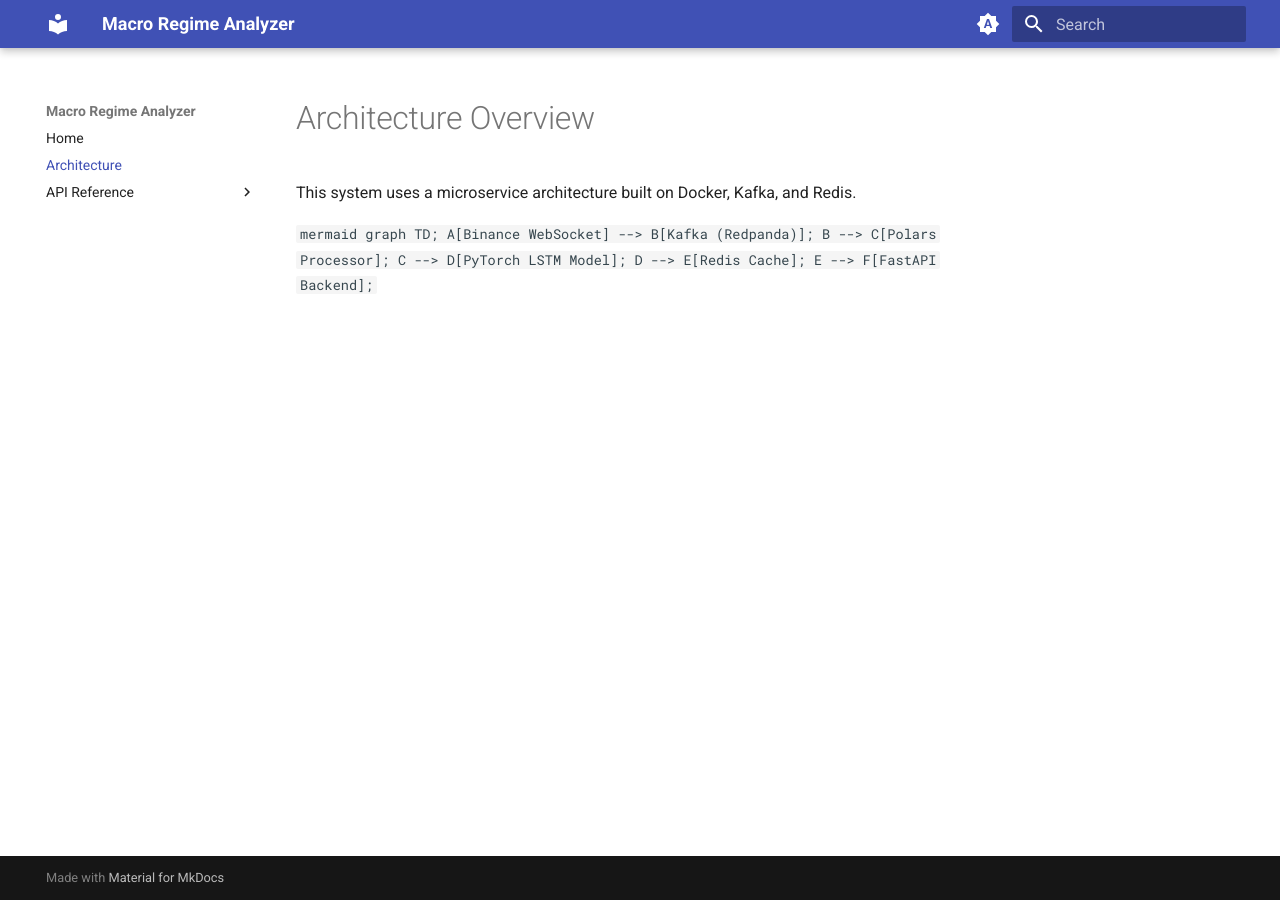
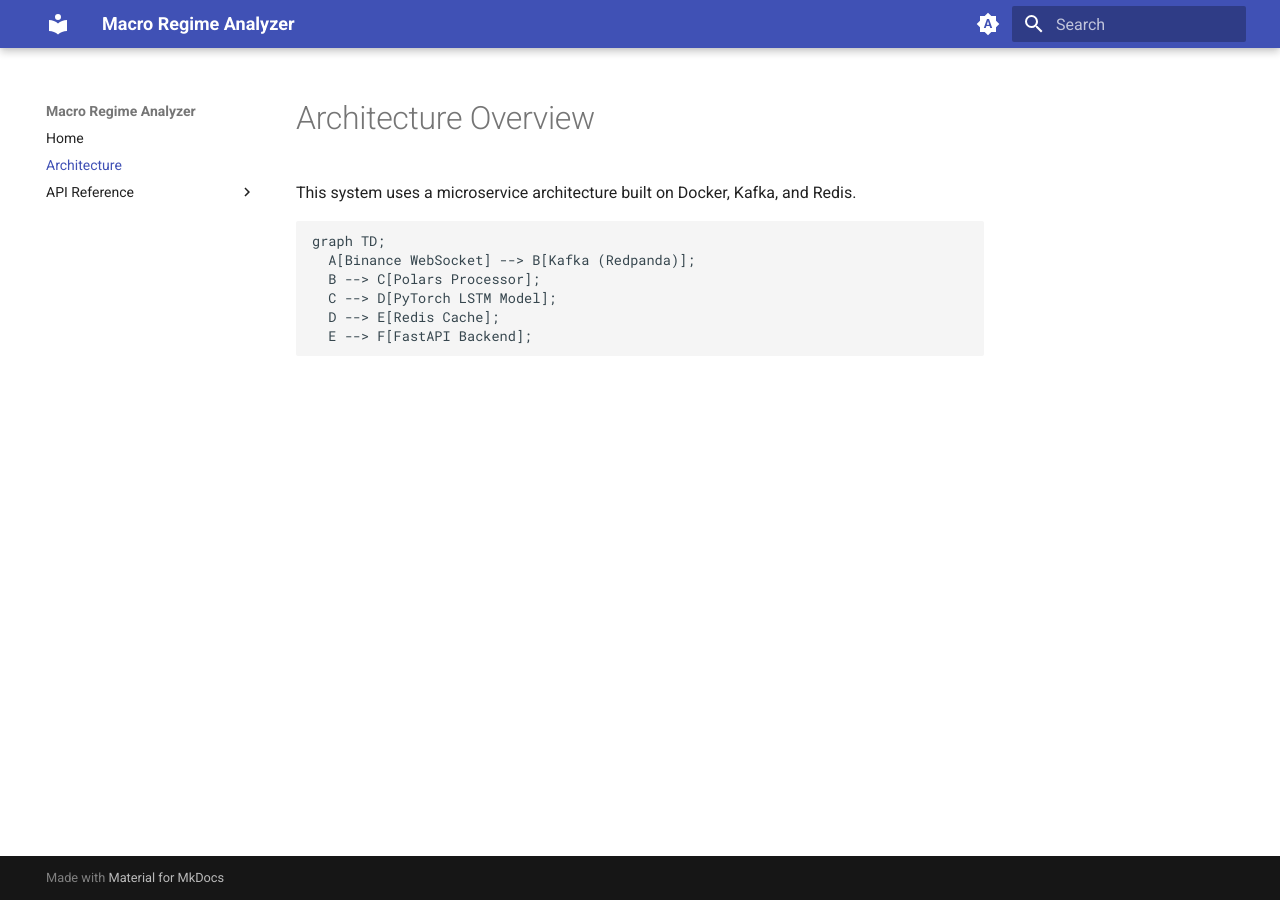
Before and after one commit to AI-Autistic-Intelligence/macro-regime-analyzer, an MkDocs documentation site: the page built from docs/architecture.md, in a window 1280 px wide. Built offline with MkDocs 1.6.1 and Material for MkDocs 9.7.7, drawn with Linux system fonts in a browser that asks for light colours.

Commit message:
docs(architecture): fix mermaid graph rendering syntax

````diff
--- a/docs/architecture.md
+++ b/docs/architecture.md
@@ -2,11 +2,11 @@
 
 This system uses a microservice architecture built on Docker, Kafka, and Redis.
 
-`mermaid
+```mermaid
 graph TD;
   A[Binance WebSocket] --> B[Kafka (Redpanda)];
   B --> C[Polars Processor];
   C --> D[PyTorch LSTM Model];
   D --> E[Redis Cache];
   E --> F[FastAPI Backend];
-`
+```
````
